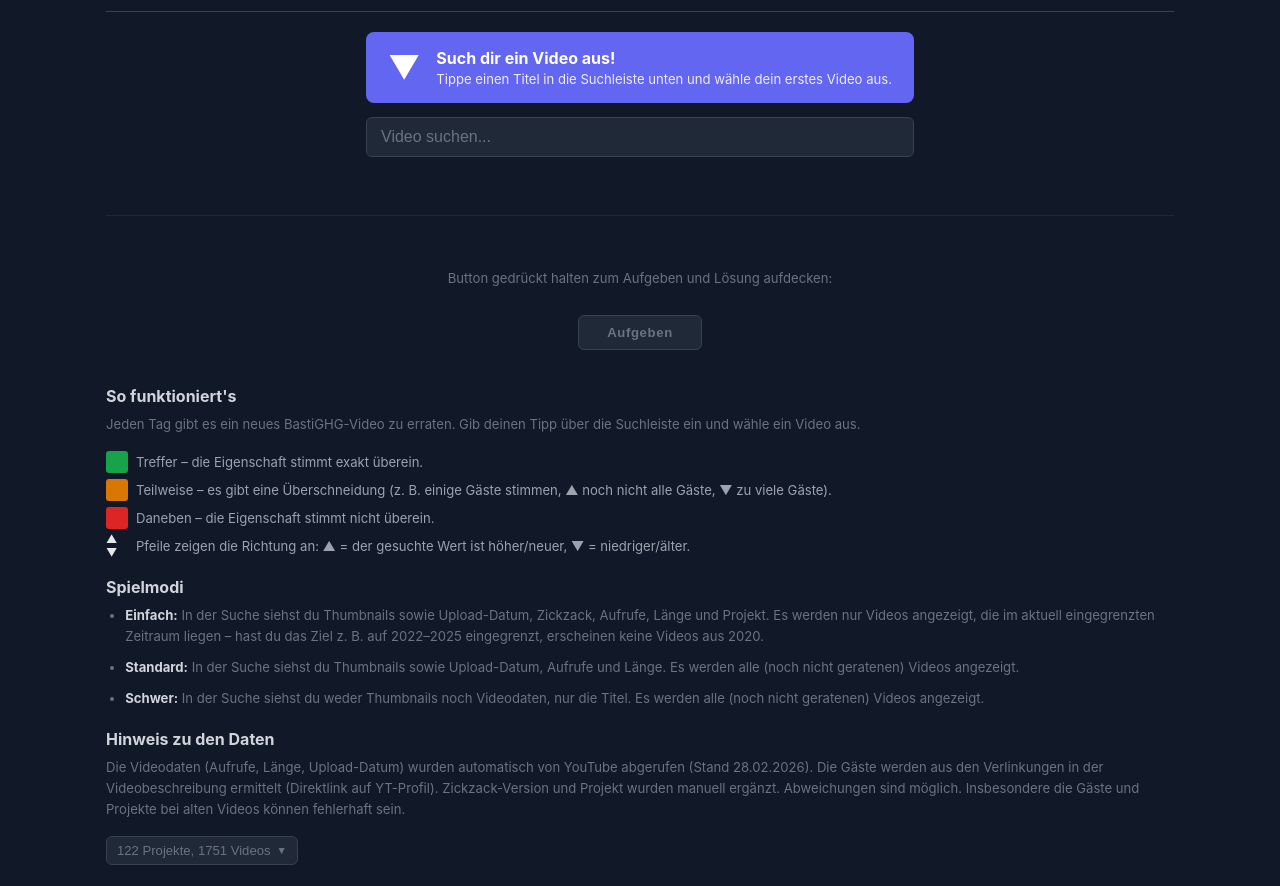
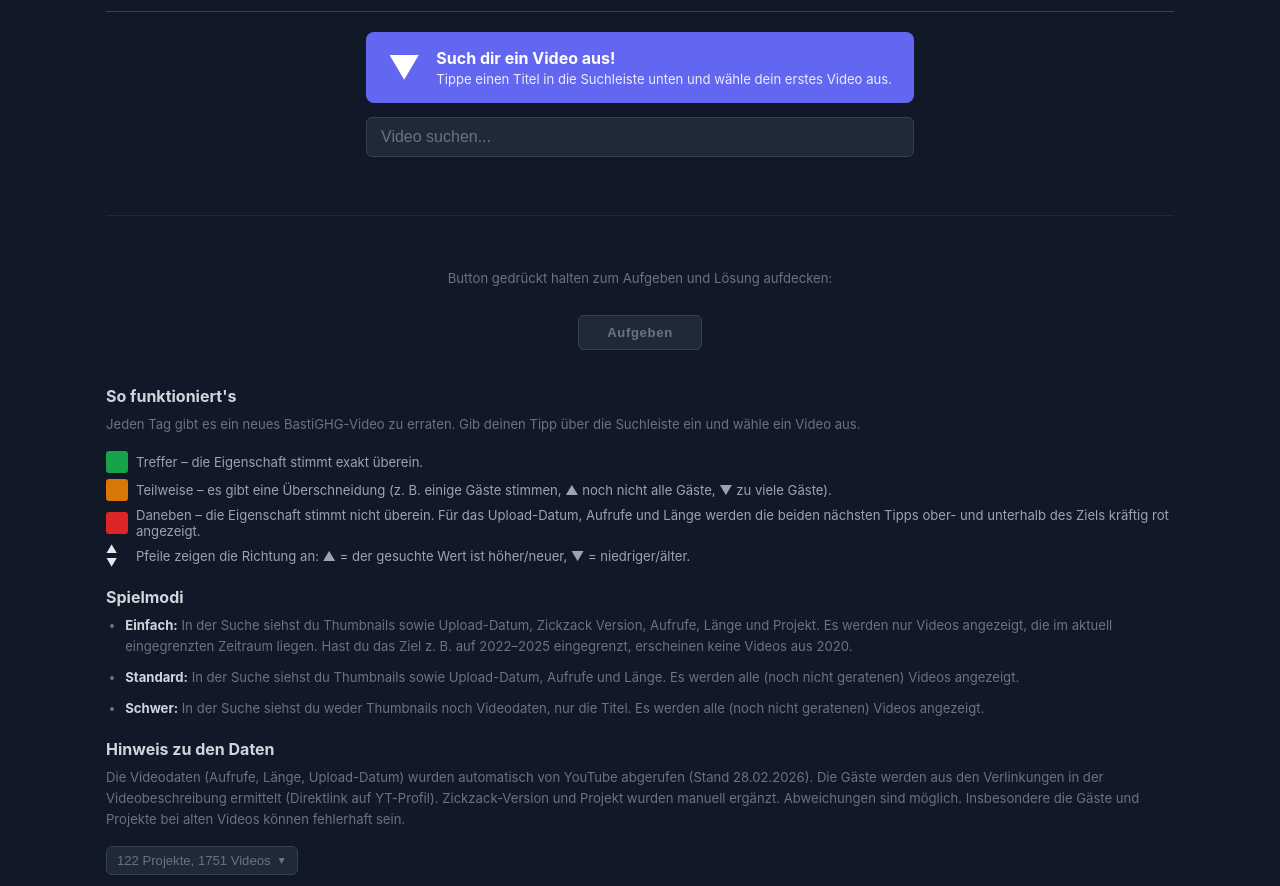
Before and after one commit to spurblick/GHGdle, a plain HTML site: page index.html in a window 1280 px wide. Shown: the part 159-1045 px from the top of the page. Drawn offline with Linux system fonts and the light colour scheme.

Commit message:
Update description

```diff
--- a/index.html
+++ b/index.html
@@ -111,7 +111,7 @@
           </div>
           <div class="legend-item">
             <span class="legend-box red"></span>
-            <span>Daneben – die Eigenschaft stimmt nicht überein.</span>
+            <span>Daneben – die Eigenschaft stimmt nicht überein. Für das Upload-Datum, Aufrufe und Länge werden die beiden nächsten Tipps ober- und unterhalb des Ziels kräftig rot angezeigt.</span>
           </div>
           <div class="legend-item">
             <span class="legend-arrow">▲ ▼</span>
@@ -123,7 +123,7 @@
       <section id="game-modes">
         <h2>Spielmodi</h2>
         <ul class="mode-descriptions">
-          <li><strong>Einfach:</strong> In der Suche siehst du Thumbnails sowie Upload-Datum, Zickzack, Aufrufe, Länge und Projekt. Es werden nur Videos angezeigt, die im aktuell eingegrenzten Zeitraum liegen – hast du das Ziel z.&nbsp;B. auf 2022–2025 eingegrenzt, erscheinen keine Videos aus 2020.</li>
+          <li><strong>Einfach:</strong> In der Suche siehst du Thumbnails sowie Upload-Datum, Zickzack Version, Aufrufe, Länge und Projekt. Es werden nur Videos angezeigt, die im aktuell eingegrenzten Zeitraum liegen. Hast du das Ziel z.&nbsp;B. auf 2022–2025 eingegrenzt, erscheinen keine Videos aus 2020.</li>
           <li><strong>Standard:</strong> In der Suche siehst du Thumbnails sowie Upload-Datum, Aufrufe und Länge. Es werden alle (noch nicht geratenen) Videos angezeigt.</li>
           <li><strong>Schwer:</strong> In der Suche siehst du weder Thumbnails noch Videodaten, nur die Titel. Es werden alle (noch nicht geratenen) Videos angezeigt.</li>
         </ul>
```
